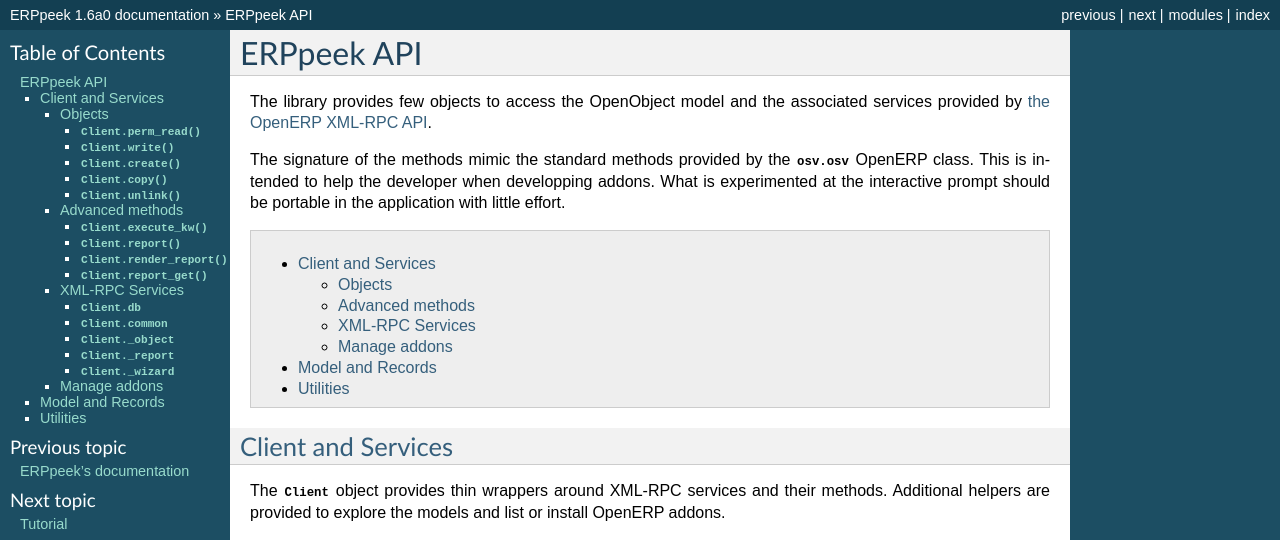
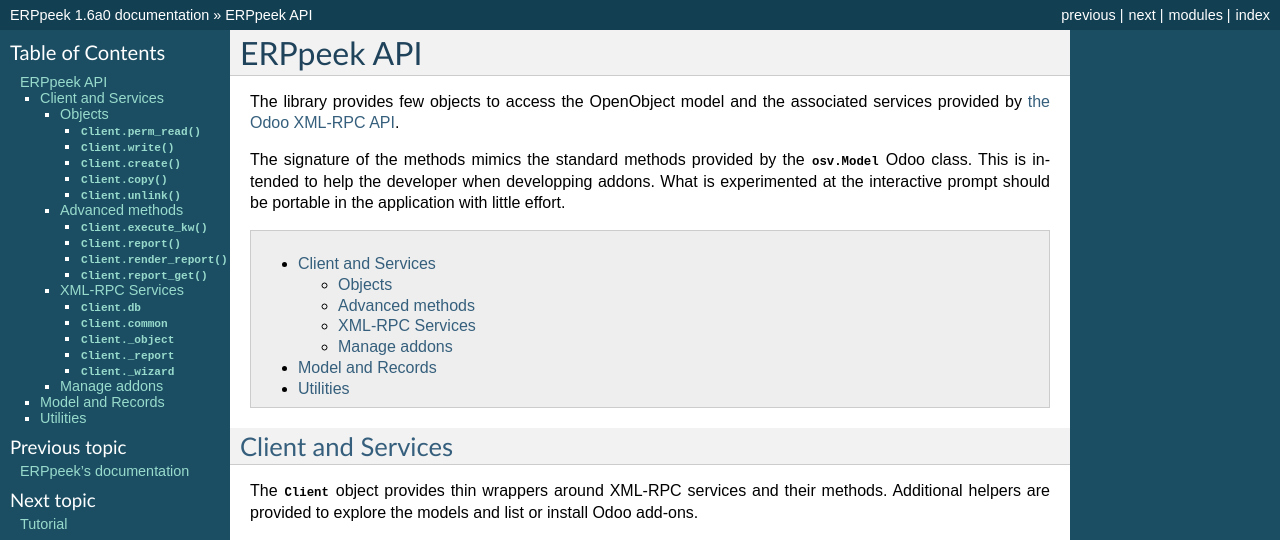
Before and after one commit to tinyerp/erppeek, a Sphinx documentation site: the page built from docs/api.rst, in a window 1280 px wide and 1400 px high. Shown: the top 540 px of the window. Built offline with Sphinx 7.4.7, drawn with Linux system fonts in a browser that asks for light colours; pages that are not in the unit, such as notebooks, are missing from menus; some of the changed text lies outside the part shown; grey boxes are pictures that could not be loaded.

Commit message:
search & replace openerp with odoo in various places

```diff
--- a/docs/api.rst
+++ b/docs/api.rst
@@ -5,10 +5,10 @@
 .. module:: erppeek
 
 The library provides few objects to access the OpenObject model and the
-associated services provided by `the OpenERP XML-RPC API`_.
+associated services provided by `the Odoo XML-RPC API`_.
 
-The signature of the methods mimic the standard methods provided by the
-:class:`osv.osv` OpenERP class.  This is intended to help the developer when
+The signature of the methods mimics the standard methods provided by the
+:class:`osv.Model` Odoo class.  This is intended to help the developer when
 developping addons.  What is experimented at the interactive prompt should
 be portable in the application with little effort.
 
@@ -23,7 +23,7 @@
 
 The :class:`Client` object provides thin wrappers around XML-RPC services
 and their methods.  Additional helpers are provided to explore the models and
-list or install OpenERP addons.
+list or install Odoo add-ons.
 
 
 .. autoclass:: Client
@@ -44,7 +44,7 @@
 .. note::
 
    In :ref:`interactive mode <interactive-mode>`, when connected to the local
-   OpenERP, the `get_pool(db_name=None)` function helps to grab a model
+   Odoo, the `get_pool(db_name=None)` function helps to grab a model
    registry for the current database.  The cursor factory is available on the
    registry as ``get_pool().db.cursor()``.
 
@@ -116,8 +116,8 @@
 Advanced methods
 ~~~~~~~~~~~~~~~~
 
-Those methods give more control on the OpenERP objects: workflows and reports.
-Please refer to `the OpenERP documentation`_ for details.
+Those methods give more control on the Odoo objects: workflows and reports.
+Please refer to `the Odoo documentation`_ for details.
 
 
 .. automethod:: Client.execute(obj, method, *params, **kwargs)
@@ -156,7 +156,7 @@
 :func:`dir` function to introspect them.  The three other services should
 not be used directly: they are in the private namespace, starting with
 ``_`` because their methods are wrapped and  exposed on the :class:`Client`
-object itself.  Please refer to `the OpenERP documentation`_ for more details.
+object itself.  Please refer to `the Odoo documentation`_ for more details.
 
 
 .. attribute:: Client.db
@@ -190,8 +190,8 @@
    :members:
    :undoc-members:
 
-.. _the OpenERP documentation:
-.. _the OpenERP XML-RPC API: http://doc.openerp.com/v6.1/developer/12_api.html#api
+.. _the Odoo documentation:
+.. _the Odoo XML-RPC API: http://doc.openerp.com/v6.1/developer/12_api.html#api
 
 
 Manage addons
@@ -304,4 +304,4 @@
 
 .. autofunction:: read_config
 
-.. autofunction:: start_openerp_services
+.. autofunction:: start_odoo_services
--- a/docs/developer.rst
+++ b/docs/developer.rst
@@ -28,7 +28,7 @@
 * write BDD tests using the `Gherkin language <http://packages.python.org/
   behave/gherkin.html#gherkin-feature-testing-language>`_, and a library
   like `Behave <http://packages.python.org/behave/>`_.
-* build an interface for OpenERP, using a framework like
+* build an interface for Odoo, using a framework like
   `Flask <http://flask.pocoo.org/>`_ (HTML, JSON, SOAP, ...).
 
 
--- a/docs/tutorial.rst
+++ b/docs/tutorial.rst
@@ -6,7 +6,7 @@
 
 This tutorial demonstrates some features of ERPpeek in the interactive shell.
 
-It assumes an OpenERP server is installed.
+It assumes an Odoo or OpenERP server is installed.
 The shell is a true Python shell.  We have access to all the features and
 modules of the Python interpreter.
 
@@ -18,7 +18,7 @@
 First connection
 ----------------
 
-The server is freshly installed and does not have an OpenERP database yet.
+The server is freshly installed and does not have an Odoo database yet.
 The tutorial creates its own database ``demo`` to play with.
 
 Open the ERPpeek shell::
--- a/setup.py
+++ b/setup.py
@@ -28,7 +28,7 @@
     name='ERPpeek',
     version=get_version(),
     license='BSD',
-    description='Versatile tool for browsing OpenERP data',
+    description='Versatile tool for browsing Odoo / OpenERP data',
     long_description=readme,
     url='http://erppeek.readthedocs.org/',
     author='Florent Xicluna',
@@ -41,7 +41,7 @@
             'erppeek = erppeek:main',
         ]
     },
-    keywords="openerp xml-rpc xmlrpc",
+    keywords="odoo openerp xml-rpc xmlrpc",
     classifiers=[
         'Development Status :: 5 - Production/Stable',
         'Environment :: Console',
```
Also changed, not shown: README.rst (+7 -7 lines), docs/index.rst (+4 -4 lines), erppeek.py (+30 -30 lines).
